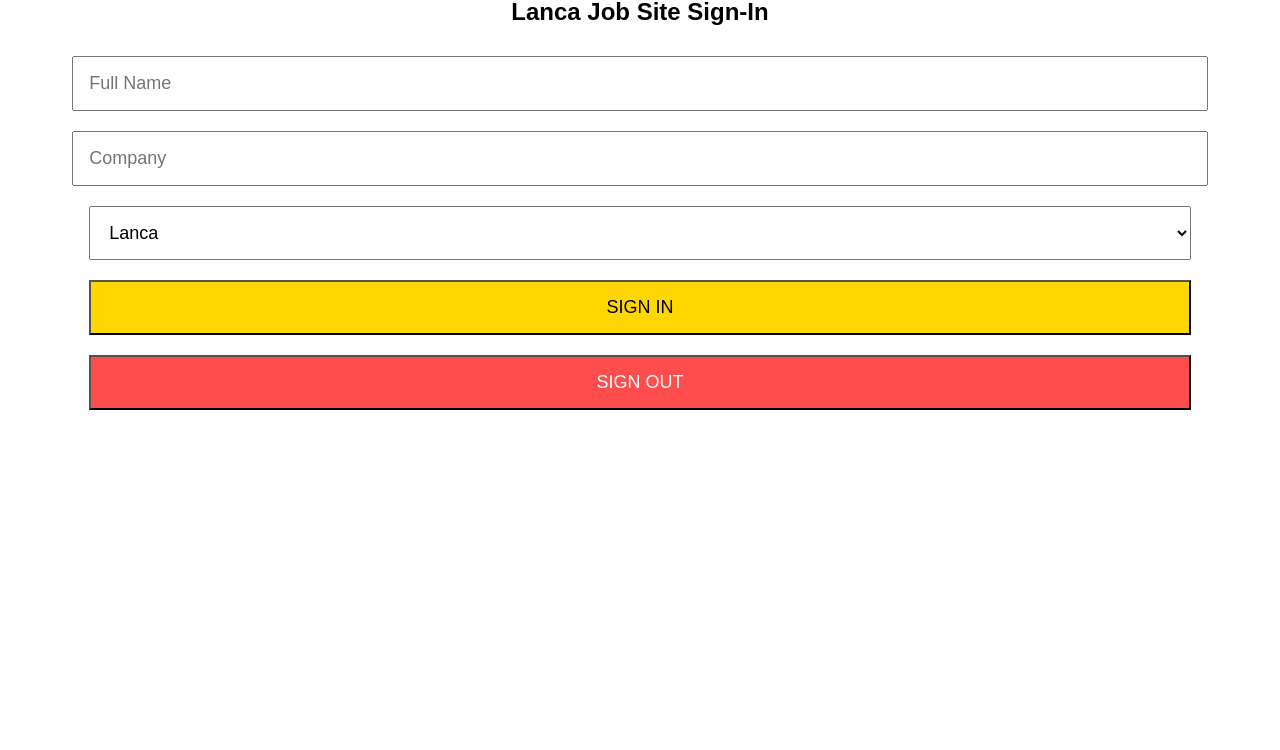
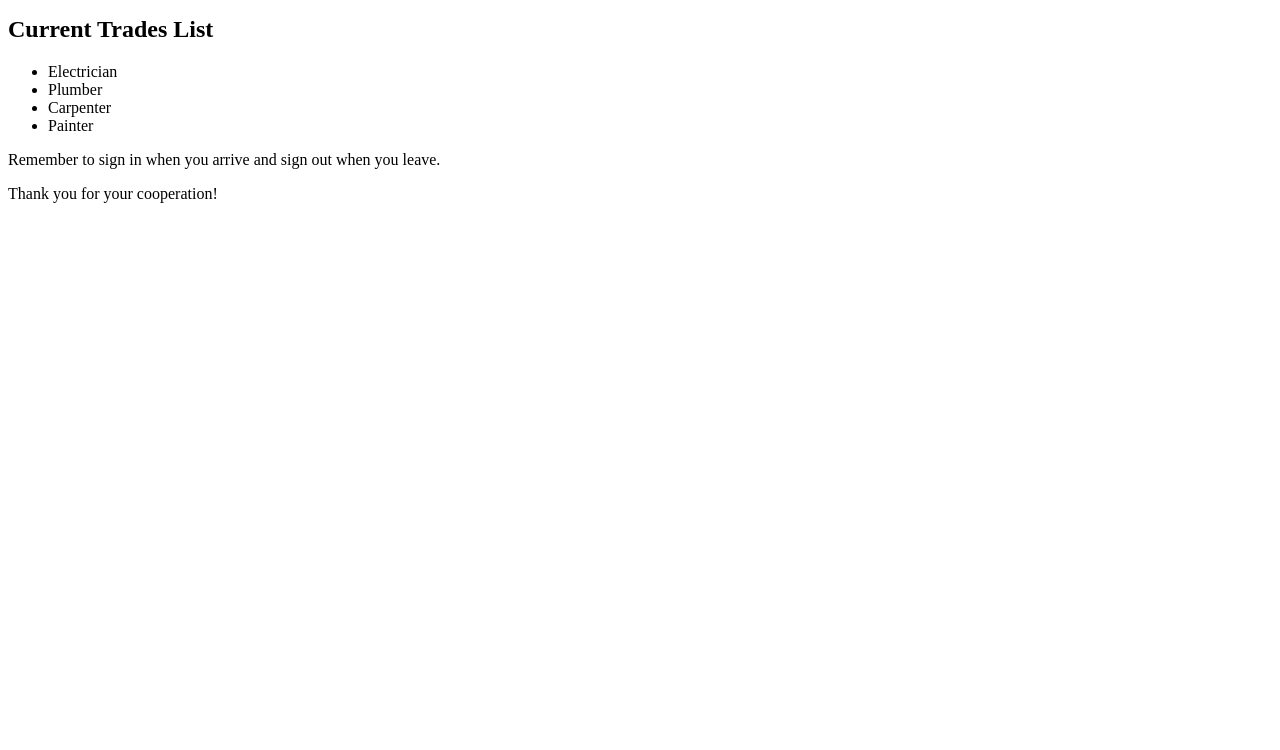
Before and after one commit to mikegeneau-boop/The-Grandview-job-sign-in, a website: page public/index.html in a window 1280 px wide. Shown: the part 50-800 px from the top of the page. Drawn offline with Linux system fonts and the light colour scheme.

Commit message:
Updated trades list and sign in/out confirmation messages.

```diff
--- a/public/index.html
+++ b/public/index.html
@@ -1,45 +1,17 @@
-<!DOCTYPE html><html><head><meta name="viewport" content="width=device-width, initial-scale=1">
-<style>
-body{font-family:Arial;text-align:center;padding:20px;}
-input,select,button{width:90%;padding:15px;margin:10px;font-size:18px;}
-.signin{background:#ffd700;}
-.signout{background:#ff4d4d;color:white;}
-</style></head><body>
-
-<h2>Lanca Job Site Sign-In</h2>
-
-<input id="name" placeholder="Full Name">
-<input id="company" placeholder="Company">
-
-<select id="trade"></select>
-
-<button class="signin" onclick="send('Sign In')">SIGN IN</button>
-<button class="signout" onclick="send('Sign Out')">SIGN OUT</button>
-
-<p id="msg"></p>
-
-<script>
-const trades = ["Lanca","Visitor/Other","Drywall","Electrical","Plumbing","HVAC","Framing","Concrete"];
-
-const select = document.getElementById('trade');
-trades.forEach(t=>{
-  const o=document.createElement('option');
-  o.text=t;
-  select.add(o);
-});
-
-function send(action){
-  const name=document.getElementById('name').value;
-  const company=document.getElementById('company').value;
-  const trade=document.getElementById('trade').value;
-
-  fetch('/log',{
-    method:'POST',
-    headers:{'Content-Type':'application/json'},
-    body:JSON.stringify({name,company,trade,action})
-  }).then(()=>{
-    document.getElementById('msg').innerText="Saved";
-  });
-}
-</script>
-</body></html>
+<html>
+<head>
+    <title>The Grandview Job Sign In</title>
+</head>
+<body>
+    <h1>Welcome to the Grandview Job Sign In</h1>
+    <h2>Current Trades List</h2>
+    <ul>
+        <li>Electrician</li>
+        <li>Plumber</li>
+        <li>Carpenter</li>
+        <li>Painter</li>
+    </ul>
+    <p>Remember to sign in when you arrive and sign out when you leave.</p>
+    <p>Thank you for your cooperation!</p>
+</body>
+</html>
```
